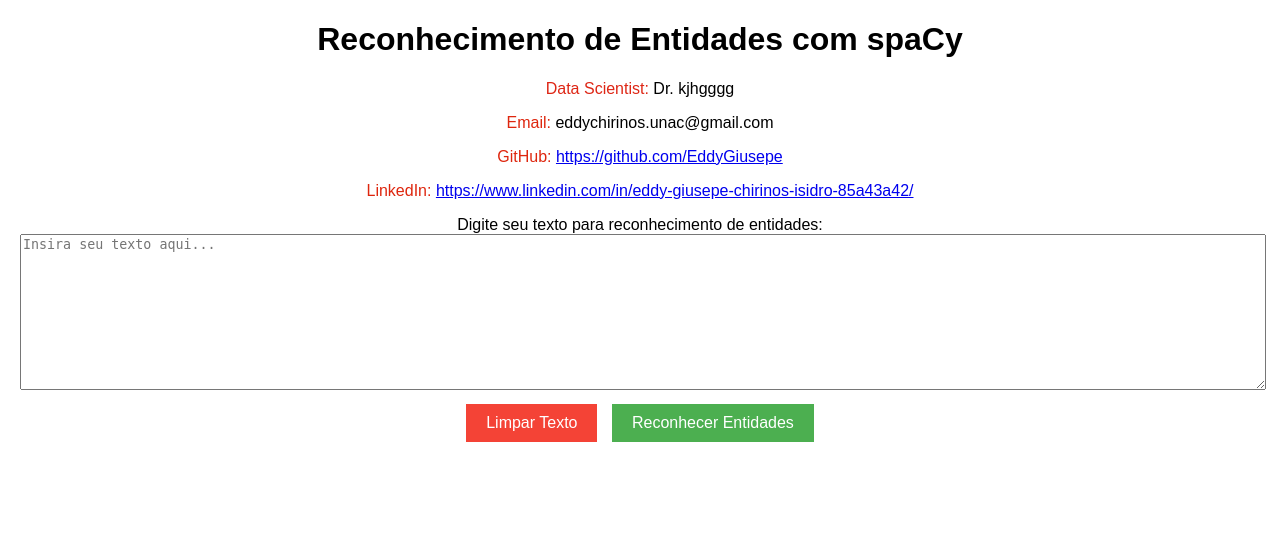
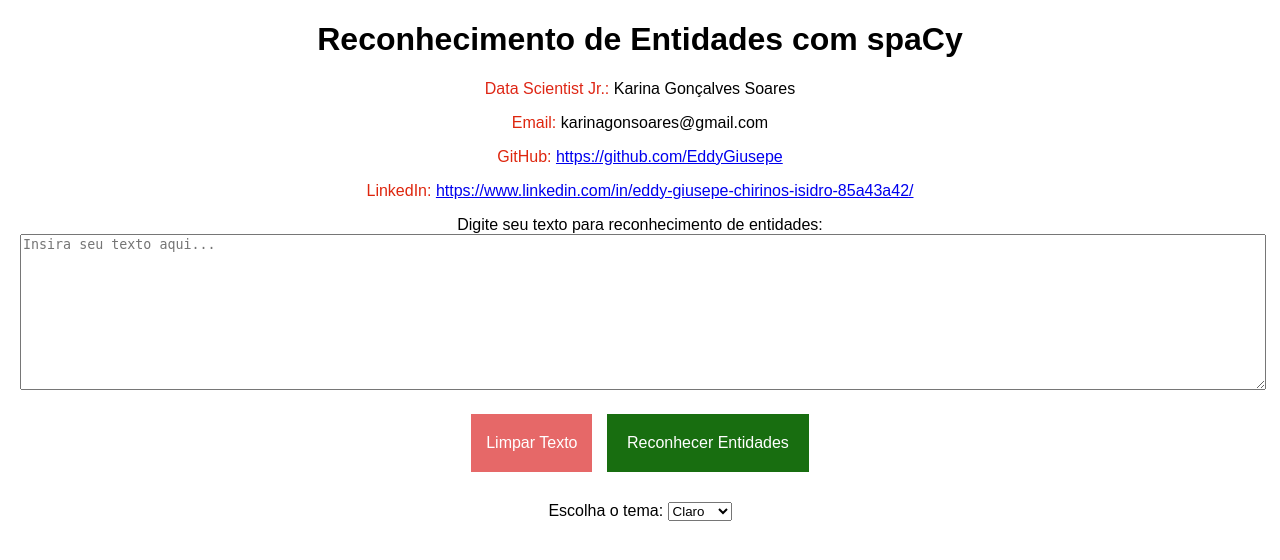
Before and after one commit to KARINAgoncalvesSOARES/Projeto_NER_docker_spacy_kubernets, a Flask app: template templates/index.html in a window 1280 px wide. Shown: the top 560 px of the page. Run offline with Flask 3, Linux system fonts and the light colour scheme; the template is opened without the code that fills it, so the values that code supplies are empty.

Commit message:
Front end.

```diff
--- a/templates/index.html
+++ b/templates/index.html
@@ -3,7 +3,7 @@
 <head>
     <meta charset="UTF-8">
     <meta name="viewport" content="width=device-width, initial-scale=1.0">
-    <title>Reconhecimento de Entidades com spaCy</title>
+    <title>NER com spaCy</title>
     <style>
         body {
             font-family: Arial, sans-serif;
@@ -17,13 +17,13 @@
         }
 
         #botoes {
-            margin-top: 10px;
+            margin-top: 20px;
         }
 
         #limpar {
-            background-color: #f44336;
-            color: white;
-            padding: 10px 20px;
+            background-color: #e66868;
+            color: rgb(255, 255, 255);
+            padding: 20px 15px;
             border: none;
             text-decoration: none;
             display: inline-block;
@@ -33,14 +33,44 @@
         }
 
         #reconhecer {
-            background-color: #4CAF50;
+            background-color: #186e10;
             color: white;
-            padding: 10px 20px;
+            padding: 20px 20px;
             border: none;
             text-decoration: none;
             display: inline-block;
             font-size: 16px;
             cursor: pointer;
+        }
+
+
+        #definindo_as_cores_do_tema {
+            /* Cor de fundo padrão para o tema claro */
+            background-color: #ffffff;
+            /* Cor do texto padrão para o tema claro */
+            color: #000000;
+        }
+
+        h1, p {
+            /* Cor do texto padrão para h1 e p no tema claro */
+            color: #000000;
+
+
+        }
+
+        #temaEscolhido {
+            /* Adicionando margem superior ao ícone */
+            margin-top: 30px;
+        }
+
+        /* Estilos para o tema escuro */
+        body.tema-escuro {
+            background-color: #1a1a1a;
+            color: #ffffff;
+        }
+
+        body.tema-escuro h1, body.tema-escuro p {
+            color: #ffffff;
         }
     </style>
 </head>
@@ -48,10 +78,10 @@
     <h1>Reconhecimento de Entidades com spaCy</h1>
 
     <div id="autor-info">
-        <p><pfont style="color: rgb(222, 38, 21);">Data Scientist:</pfont> Dr. kjhgggg</p>
-        <p><pfont style="color: rgb(222, 38, 14);">Email:</pfont> eddychirinos.unac@gmail.com</p>
-        <p><pfont style="color: rgb(222, 38, 14);">GitHub:</pfont> <a href="https://github.com/EddyGiusepe" target="_blank">https://github.com/EddyGiusepe</a></p>
-        <p><pfont style="color: rgb(222, 38, 14);">LinkedIn:</pfont> <a href="https://www.linkedin.com/in/eddy-giusepe-chirinos-isidro-85a43a42/" target="_blank">https://www.linkedin.com/in/eddy-giusepe-chirinos-isidro-85a43a42/</a></p>
+        <p><pfont style="color: rgb(222, 38, 21);">Data Scientist Jr.:</pfont> Karina Gonçalves Soares</p>
+        <p><pfont style="color: rgb(222, 38, 14);">Email:</pfont> karinagonsoares@gmail.com</p>
+        <p><pfont style="color: rgb(222, 38, 14);">GitHub:</pfont> <a href="https://github.com/KARINAgoncalvesSOARES" target="_blank">https://github.com/EddyGiusepe</a></p>
+        <p><pfont style="color: rgb(222, 38, 14);">LinkedIn:</pfont> <a href="https://www.linkedin.com/in/karina-gon%C3%A7alves-soares-02118a216/" target="_blank">https://www.linkedin.com/in/eddy-giusepe-chirinos-isidro-85a43a42/</a></p>
     </div>
 
     <form action="/resultado" method="post">
@@ -68,5 +98,27 @@
             document.getElementById("texto").value = "";
         }
     </script>
+
+<body>
+
+    <label for="temaEscolhido">Escolha o tema:</label>
+    <select id="temaEscolhido" onchange="mudarTema(this.value)">
+        <option value="claro">Claro</option>
+        <option value="escuro">Escuro</option>
+    </select>
+
+    <script>
+        function mudarTema(opcao) {
+            const body = document.body;
+
+            if (opcao === 'claro') {
+                // Aplicar o tema claro
+                body.className = '';
+            } else if (opcao === 'escuro') {
+                // Aplicar o tema escuro
+                body.className = 'tema-escuro';
+            }
+        }
+    </script>
 </body>
 </html>
```
Also changed, not shown: templates/teste.html (added, +56 -0 lines).
